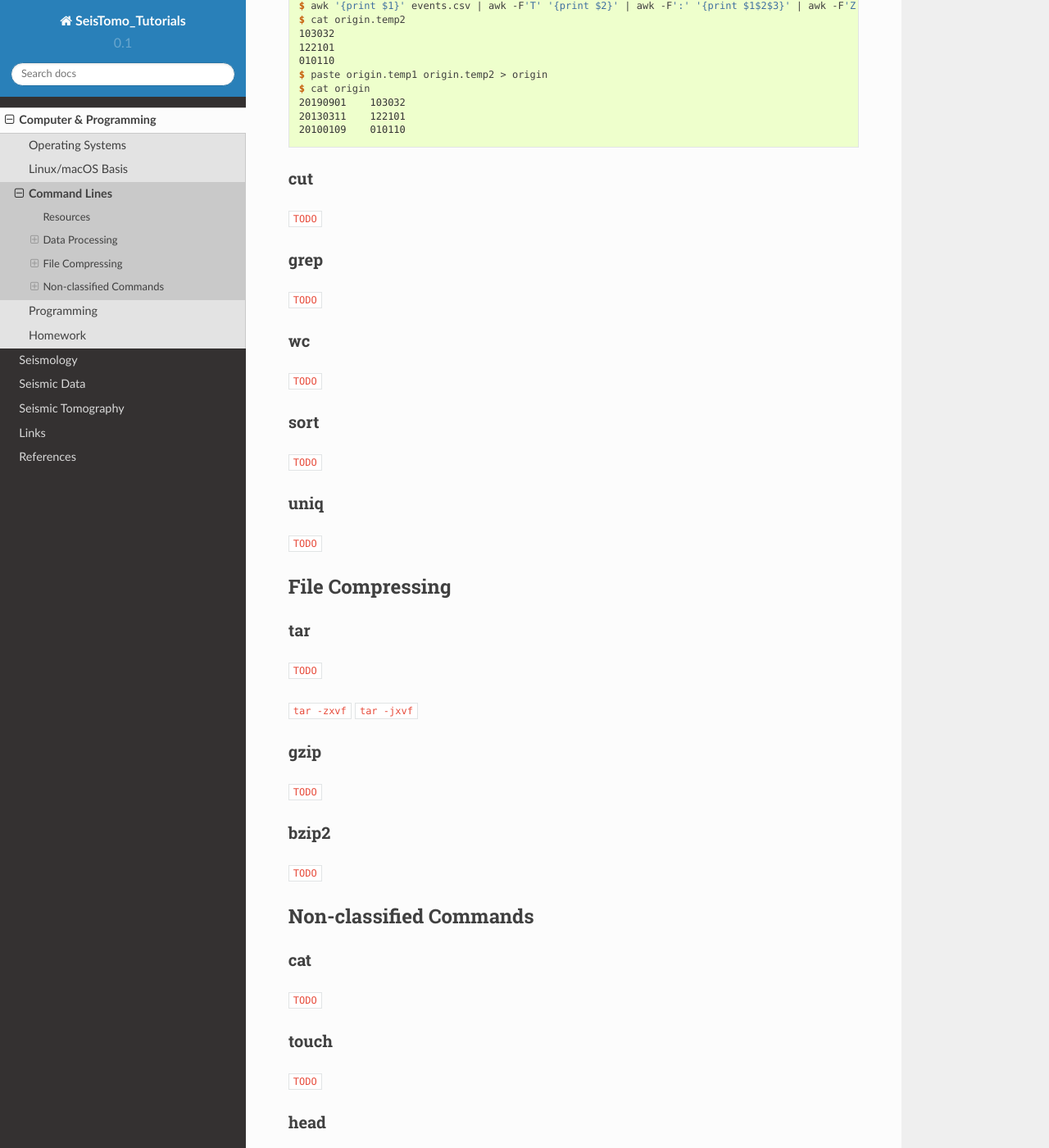
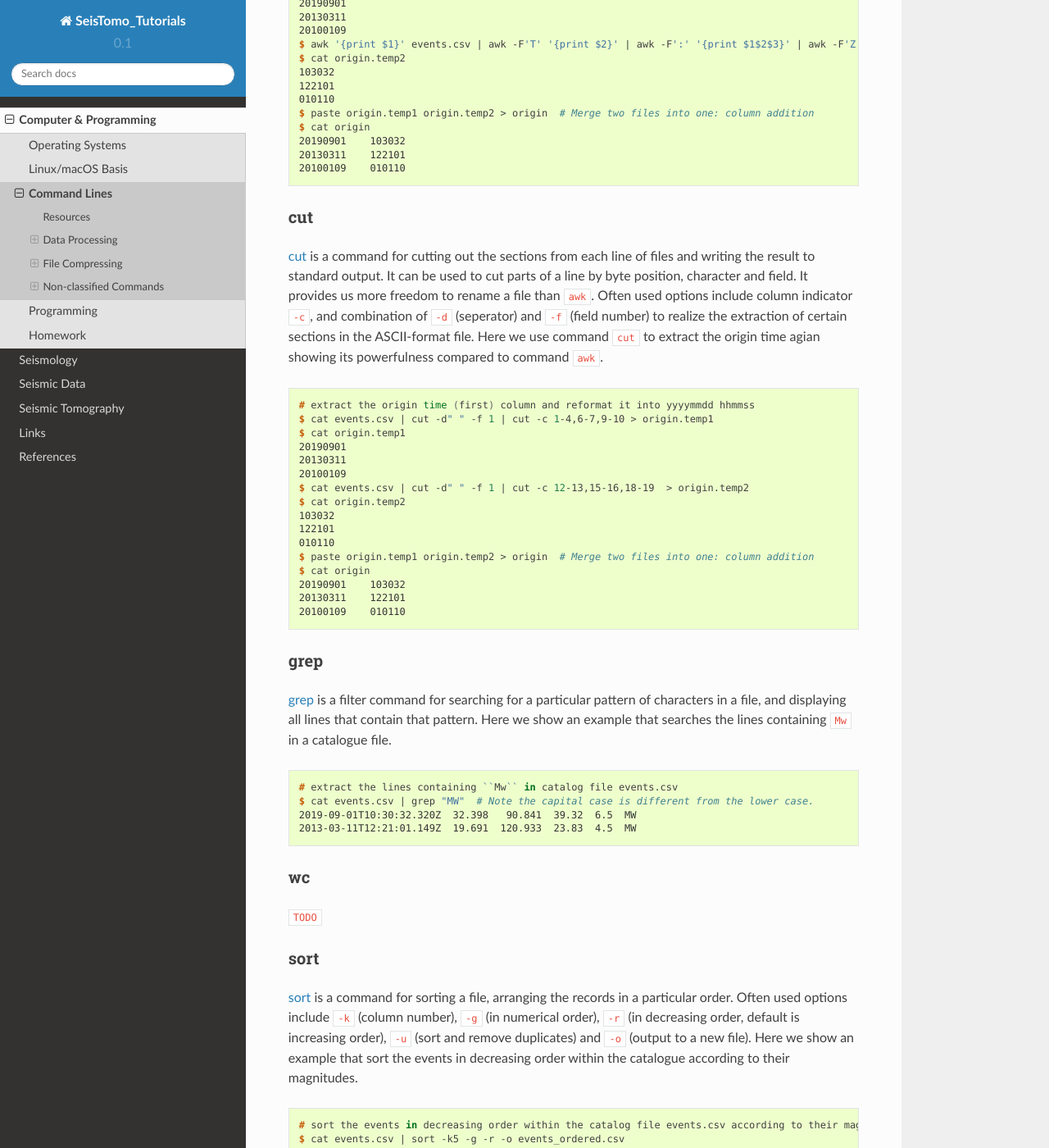
Before and after one commit to MIGG-NTU/SeisTomo_Tutorials, a Sphinx documentation site: the page built from source/computer-programming/command-lines.rst, in a window 1280 px wide and 1400 px high, scrolled down 1000 px. Shown: the whole window at 82% size. Built offline with Sphinx 7.4.7 and the Read the Docs theme 2.0.0, drawn with Linux system fonts in a browser that asks for light colours; some of the changed text lies outside the part shown.

Commit message:
revise command-lines

```diff
--- a/source/computer-programming/command-lines.rst
+++ b/source/computer-programming/command-lines.rst
@@ -19,7 +19,7 @@ Data Processing
 awk
 +++
 
-`awk <https://man.linuxde.net/awk>`__ is a domain-specific language designed for text processing and typically used as a data extraction and reporting tool. It is very convenient to extract certain columns in an ASCII-format file using awk given a specified division character, e.g., empty space (as default), comma ``,`` semicolon ``;`` dash ``-`` or other describable characters. Here are two expamles showing the way that we usually use to extract location, magnitude, and origin time from a common catalogue file.
+`awk <https://man.linuxde.net/awk>`__ is a domain-specific language designed for text processing and typically used as a data extraction and reporting tool. It is very convenient to extract certain columns or sections in an ASCII-format file using awk given a specified field separator. By default, fields are separated by a space. We can change that with the --field-separator option, which sets the -F‘S’ variable S to whatever you want it to be, e.g., comma ``,`` semicolon ``;`` dash ``-`` or other describable characters. Here are two expamles showing the way that we usually use to extract location, magnitude, and origin time from a common catalogue file.
 
 .. code-block:: console
 
@@ -35,7 +35,7 @@ awk
     23.83 4.5
     9.33 3.3
 
-    # extract the origin time (first) column and reformat it into yyyymmdd hhmmsss
+    # extract the origin time (first) column and reformat it into yyyymmdd hhmmss
     $ awk '{print $1}' events.csv | awk -F'T' '{print $1}' | awk -F'-' '{print $1$2$3}' > origin.temp1
     $ cat origin.temp1
     20190901
@@ -46,7 +46,7 @@ awk
     103032
     122101
     010110
-    $ paste origin.temp1 origin.temp2 > origin
+    $ paste origin.temp1 origin.temp2 > origin  # Merge two files into one: column addition
     $ cat origin
     20190901	103032
     20130311	122101
@@ -55,13 +55,39 @@ awk
 cut
 +++
 
-``TODO``
+`cut <https://man.linuxde.net/cut>`__ is a command for cutting out the sections from each line of files and writing the result to standard output. It can be used to cut parts of a line by byte position, character and field. It provides us more freedom to rename a file than ``awk``. Often used options include column indicator ``-c``, and combination of ``-d`` (seperator) and ``-f`` (field number) to realize the extraction of certain sections in the ASCII-format file. Here we use command ``cut`` to extract the origin time agian showing its powerfulness compared to command ``awk``.
+
+.. code-block:: console
+
+    # extract the origin time (first) column and reformat it into yyyymmdd hhmmss
+    $ cat events.csv | cut -d" " -f 1 | cut -c 1-4,6-7,9-10 > origin.temp1
+    $ cat origin.temp1
+    20190901
+    20130311
+    20100109
+    $ cat events.csv | cut -d" " -f 1 | cut -c 12-13,15-16,18-19  > origin.temp2
+    $ cat origin.temp2
+    103032
+    122101
+    010110
+    $ paste origin.temp1 origin.temp2 > origin  # Merge two files into one: column addition
+    $ cat origin
+    20190901	103032
+    20130311	122101
+    20100109	010110
 
 
 grep
 ++++
 
-``TODO``
+`grep <https://man.linuxde.net/grep>`__ is a filter command for searching for a particular pattern of characters in a file, and displaying all lines that contain that pattern. Here we show an example that searches the lines containing ``Mw`` in a catalogue file.
+
+.. code-block:: console
+
+    # extract the lines containing ``Mw`` in catalog file events.csv
+    $ cat events.csv | grep "MW"  # Note the capital case is different from the lower case.
+    2019-09-01T10:30:32.320Z  32.398   90.841  39.32  6.5  MW
+    2013-03-11T12:21:01.149Z  19.691  120.933  23.83  4.5  MW
 
 
 wc
@@ -73,13 +99,22 @@ wc
 sort
 ++++
 
-``TODO``
+`sort <https://man.linuxde.net/sort>`__ is a command for sorting a file, arranging the records in a particular order. Often used options include ``-k`` (column number), ``-g`` (in numerical order), ``-r`` (in decreasing order, default is increasing order), ``-u`` (sort and remove duplicates) and ``-o`` (output to a new file). Here we show an example that sort the events in decreasing order within the catalogue according to their magnitudes.
+
+.. code-block:: console
+
+    # sort the events in decreasing order within the catalog file events.csv according to their magnitudes.
+    $ cat events.csv | sort -k5 -g -r -o events_ordered.csv
+    $ cat events_ordered.csv
+    2019-09-01T10:30:32.320Z  32.398   90.841  39.32  6.5  MW
+    2013-03-11T12:21:01.149Z  19.691  120.933  23.83  4.5  MW
+    2010-01-09T01:01:10.921Z  51.582  110.850   9.33  3.3  MB
 
 
 uniq
 ++++
 
-``TODO``
+`uniq <https://man.linuxde.net/uniq>`__ is a command for reporting or filtering out the repeated lines in a file. Often used options include ``-c`` (count, how many times a line was repeated), ``-d`` (only print the repeated lines) and ``-u`` (only print unique lines).
 
 
 File Compressing
```
Also changed, not shown: 1 other file.
